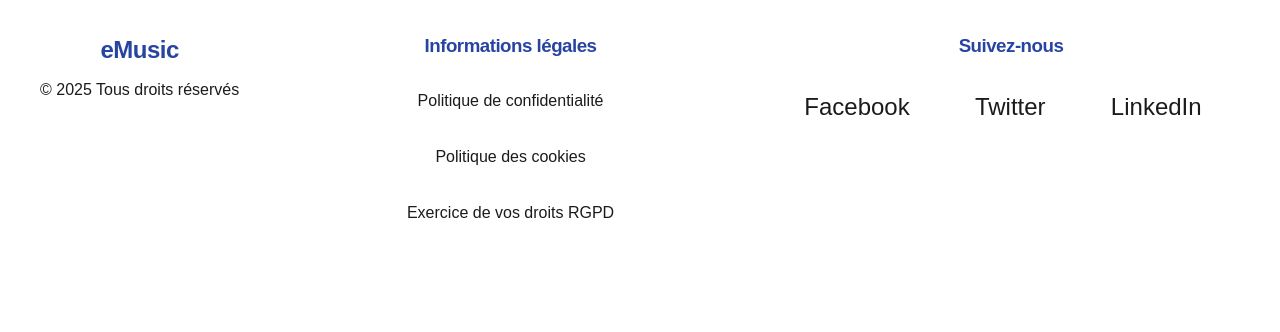
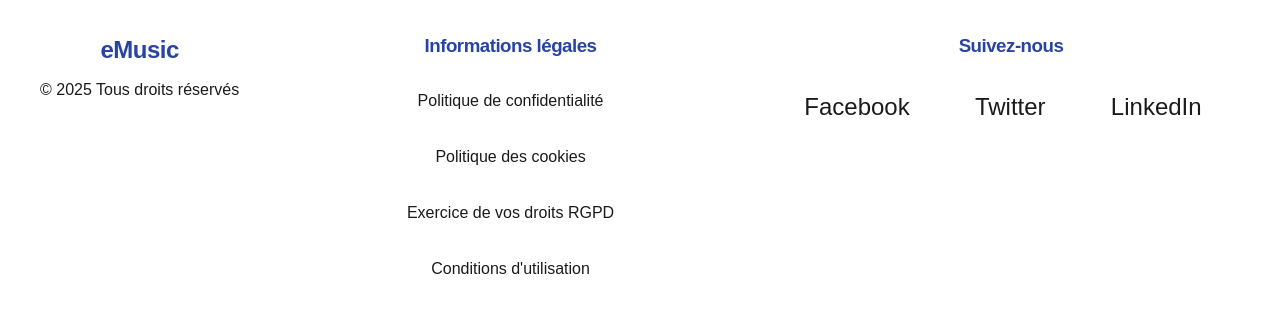
Before and after one commit to ZakinaA/25notf0nd, a Symfony app: template templates/accueil/index.html.twig in a window 1280 px wide. Shown: the part 873-1205 px from the top of the page. Before the commit the page ends 1091 px from the top, so only its background shows below. Run offline with Twig, Linux system fonts and the light colour scheme; the template is opened without the code that fills it, so the values that code supplies are empty; some libraries are stand-ins or nearby versions.

Commit message:
Ajout chemin conditions d'utilisation dans la base.twig

```diff
--- a/templates/base.html.twig
+++ b/templates/base.html.twig
@@ -462,6 +462,7 @@ footer {
         <li><a href="{{ path('app_politique_conf') }}">Politique de confidentialité</a></li>
         <li><a href="{{ path('app_cookie') }}">Politique des cookies</a></li>
         <li><a href="{{ path('app_droit') }}">Exercice de vos droits RGPD</a></li>
+        <li><a href="{{ path('app_conditions') }}">Conditions d'utilisation</a></li>
       </ul>
     </div>
 
```
